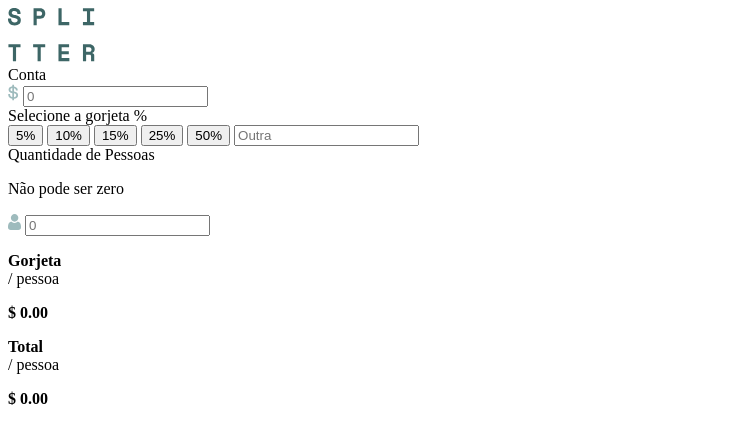
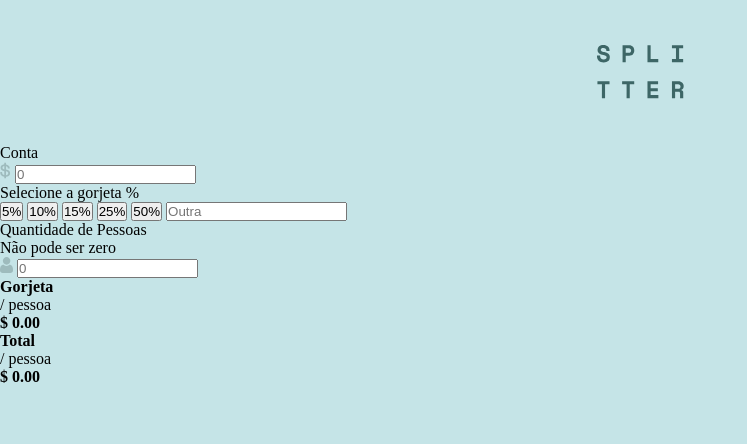
Before and after one commit to firpotas/calculadora-de-gorjeta, a plain HTML site: page index.html in a window 1280 px wide. Shown: the whole page, without its empty margins (0-747 px from the left). Drawn offline with Linux system fonts and the light colour scheme.

Commit message:
primeiro commit do css

```diff
--- a/index.html
+++ b/index.html
@@ -4,6 +4,7 @@
     <meta charset="UTF-8">
     <meta name="viewport" content="width=device-width, initial-scale=1.0">
     <title>Calculadora de Gorjeta</title>
+    <link rel="stylesheet" href="style.css">
 </head>
 <body>
     <header>
--- /dev/null
+++ b/style.css
@@ -0,0 +1,28 @@
+* {
+    margin: 0;
+    padding: 0;
+    box-sizing: border-box;
+}
+
+:root {
+    --green-100: #f3f9fa;
+    --green-200: #c5e4e7;
+    --green-300: #9ebbbd;
+    --green-400: #7f9d9f;
+    --green-500: #5e747d;
+    --green-600: #547878;
+    --green-700: #3d6666;
+    --green-800: #00474b;
+    --light-green: #26c2ae;
+    --white: #ffffff
+}
+
+body {
+    background-color: var(--green-200);
+}
+
+header {
+    display: flex;
+    justify-content: center;
+    padding-block: 2.8rem;
+}
```
